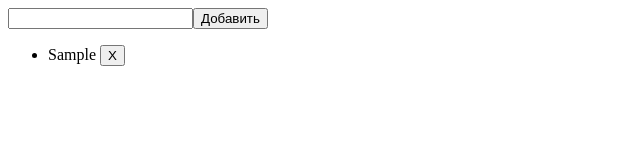
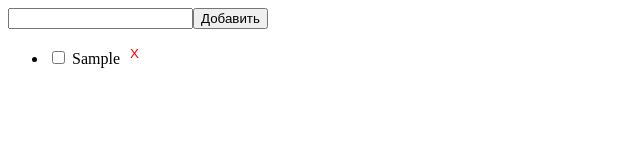
Before and after one commit to self-related/vue-todo-list, a Vue app: page / in a window 1280 px wide. Both pictures are taken after typing "Sample" into the empty fields and a click on the input "Добавить". Shown: the top 160 px of the page, without its empty margins (0-640 px from the left). Built offline with nearby package versions, Linux system fonts and the light colour scheme.

Commit message:
feat: добавлены чекбоксы к пунктам, изменен стиль выполненных пунктов

```diff
--- a/src/App.vue
+++ b/src/App.vue
@@ -2,8 +2,8 @@
   <main>
     <Form @item-added="addItem" />
     <ul>
-      <li v-for="item in items" :key="'item-' + nanoid()">
-        <Item :item="item" @item-deleted="deleteItem"/>
+      <li v-for="item in items" :key="'item-' + nanoid()" >
+        <Item :item="item" @item-deleted="deleteItem" @item-status-changed="changeStatus"/>
       </li>
     </ul>
   </main>
@@ -18,12 +18,24 @@ import { nanoid } from 'nanoid';
 const items = ref([]);
 
 const addItem = (itemName) => {
-  if (itemName === '') return;
+  if (itemName === '')
+    return;
+  if ( items.value.find(item => item.name === itemName) ) {
+    alert("Уже есть такой пункт!");
+    return;
+  }
 
-  items.value.push({ name: itemName, done: "false" });
+  items.value.push({ name: itemName, done: false });
 };
 
 const deleteItem = (name) => {
   items.value = items.value.filter(item => item.name !== name);
+  console.log(items.value);
+};
+
+const changeStatus = (name, status) => {
+  items.value.find(item => item.name === name).done = status;
+  console.log(items.value);
+
 };
 </script>
--- a/src/components/Item.vue
+++ b/src/components/Item.vue
@@ -1,17 +1,45 @@
 <template>
-    <div>
+    <div :class="isDone ? 'done asd' : ''">
+        <input type="checkbox" v-model="isDone" @change="handleCheck">
         {{ item.name }}
-        <button @click="handleClick">X</button>
+        <button @click="handleClick" :class="isDone ? 'done' : ''">X</button>
     </div>
 </template>
 
 <script setup>
 import { ref } from 'vue';
     const props = defineProps(["item"]);
+    const emit = defineEmits(["item-deleted", "item-status-changed"]);
+
     const item = ref(props.item);
-    const emit = defineEmits(["item-deleted"]);
+    const isDone = ref(props.item.done);
 
     const handleClick = () => {
         emit('item-deleted', item.value.name);
     };
+    const handleCheck = () => {
+        emit("item-status-changed", item.value.name, isDone.value);
+    };
 </script>
+
+<style scoped>
+
+div[class~=done] {
+    color: gray;
+    text-decoration: line-through;
+}
+
+
+button {
+    background: none;
+    color: red;
+
+    border: none;
+    vertical-align: super;
+    cursor: pointer;
+}
+
+div[class~=done] button {
+    color: rgb(233, 82, 82);
+}
+</style>
```
